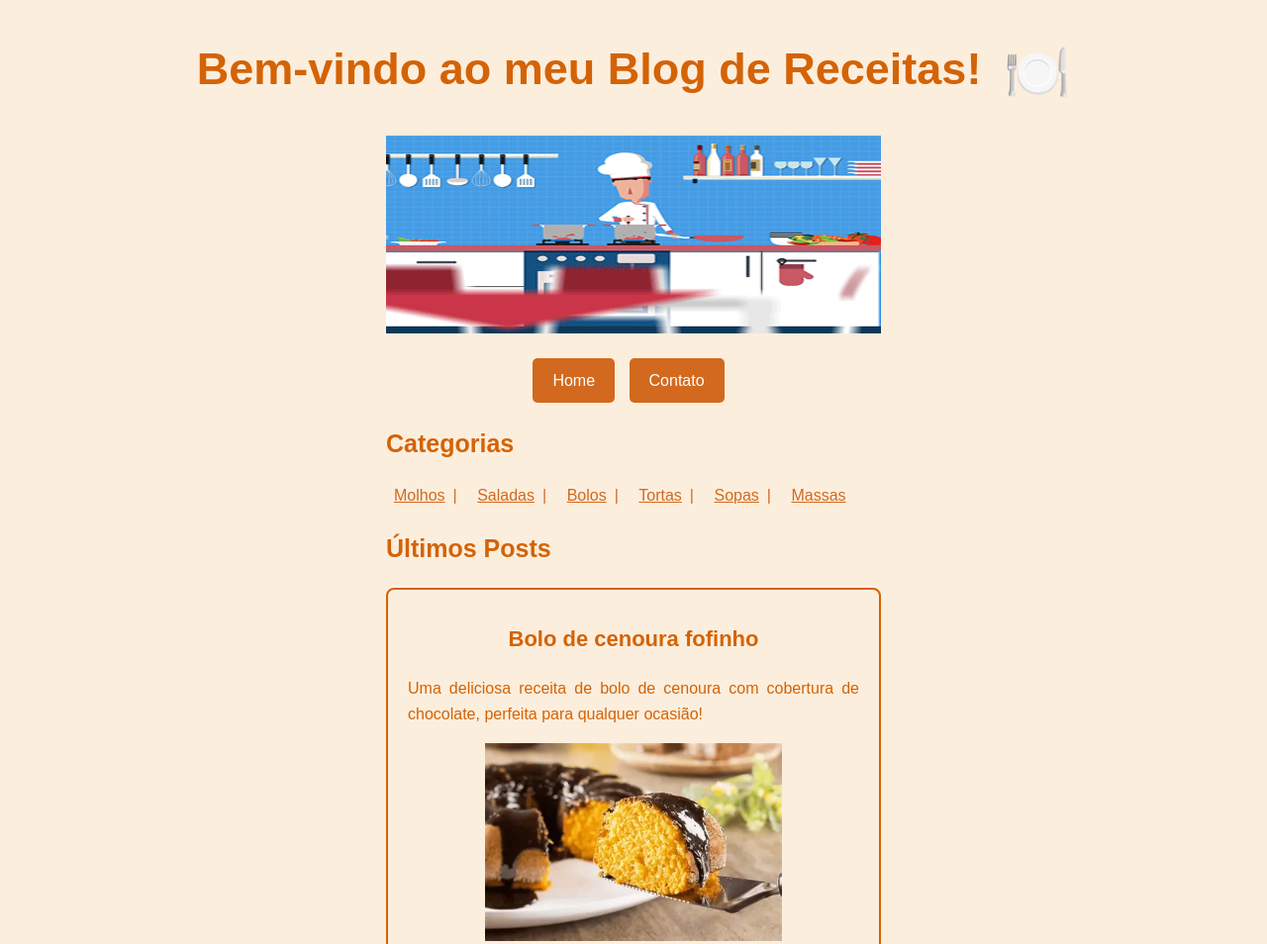
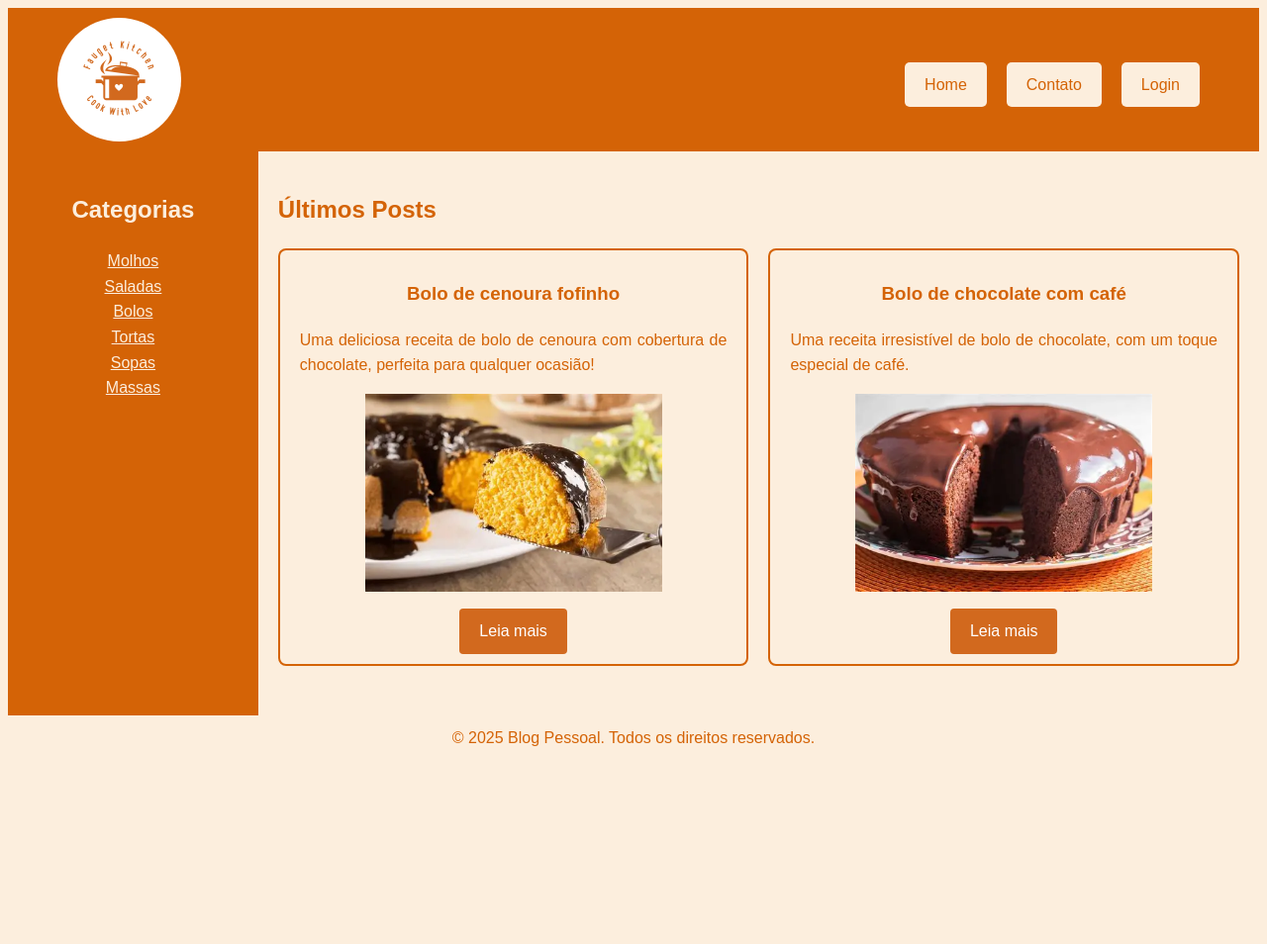
Before and after one commit to tavareslexia/meu-portfolio, a plain HTML site: page index.html in a window 1280 px wide. Shown: the top 954 px of the page at 99% size. After the commit the page ends 800 px from the top, so only its background shows below. Drawn offline with Linux system fonts and the light colour scheme; files whose address does not match are found by name.

Commit message:
Added flexbox & grid layout

```diff
--- /dev/null
+++ b/css/Flexbox/flexbox.css
@@ -0,0 +1,57 @@
+*,
+*::before,
+*::after {
+  box-sizing: border-box;
+}
+
+.card {
+  display: flex;
+  flex-wrap: wrap; /* Permite quebra de linha */
+  gap: 16px; /* Espaço entre os cards */
+  justify-content: center;
+  padding: 16px;
+}
+
+.card section {
+  display: flex;
+  flex: 1;
+  text-align: center; /* Centraliza o texto */
+  flex-direction: column; /* organiza os elementos em coluna */
+  border: 1px solid #ddd;
+  border-radius: 8px;
+  box-shadow: 0 1px 3px rgba(0,0,0,0.1);
+  background-color: #fff;
+  padding: 16px;
+}
+
+.card-content {
+  flex-grow: 2; /* Permite que o conteúdo ocupe o espaço restante */
+}
+
+.card-content p{
+    text-align: justify; /* Justifica o texto */
+}
+
+.card img {
+  max-width: 100%; /* Garante que a imagem não ultrapasse o tamanho do card */
+  height: auto;
+  margin-bottom: 8px;
+}
+
+button {
+  background-color: #d46306; /* Cor de fundo do botão */
+  color: #fceedd; /* Cor do texto do botão */
+  padding: 8px 16px; /* Preenchimento interno do botão */
+  border: none; /* Remove borda padrão */
+  border-radius: 4px; /* Borda arredondada */
+  cursor: pointer; /* Muda o cursor ao passar sobre o botão */
+  width: fit-content; /* Ajusta o tamanho do botão ao conteúdo */
+  margin: 0 auto; /* Centraliza o botão */
+  margin-bottom: 5px;
+}
+
+.container {
+  display: grid;
+  grid-template-columns: repeat(3, 1fr); /* Três colunas de tamanho igual */
+  gap: 16px; /* Espaço entre os cards */
+}
--- a/css/style.css
+++ b/css/style.css
@@ -11,25 +11,66 @@ body {
   background-color: #fceedd;
   color: #d46306;
   text-align: justify; /* Justifica o texto */
+  padding: 0; /* Remove o preenchimento */
 }
 
-#cabecalho h1::after {
-  content: ' 🍽️';
-  margin-left: 10px;
-  font-size: 1.2em; /* tamanho um pouco maior que o texto */
-  vertical-align: middle;
+header img {
+  width: 125px; /* Largura da imagem */
+  height: 125px; /* Altura */
+  border-radius: 50%; /* Borda arredondada */
 }
 
-nav {
-  text-align: center; /* Centraliza os botões */
-  margin-top: 15px;
+
+header {
+  display: flex;
+  justify-content: space-between; /* Espaço entre os itens */
+  align-items: center; /* Alinha verticalmente */
+  background-color: #d46306; /* Cor de fundo do cabeçalho */
+  color: #fceedd; /* Cor do texto do cabeçalho */
+  padding: 10px 50px; /* Preenchimento interno */
+  flex-wrap: wrap; /* Permite quebra de linha */
 }
 
-nav a {
+nav ul {
+  list-style: none; /* Remove bolinhas */
+  display: flex;    /* Coloca os itens lado a lado */
+  padding: 0;       /* Remove espaçamento interno */
+  margin: 0;        /* Remove espaçamento externo */
+}
+
+nav li {
+  margin-right: 10px; /* Espaço entre os botões */
+}
+
+
+header nav {
+  display:flex;
+  flex-wrap: wrap; /* Permite quebra de linha */
+  justify-content: center; /* Centraliza os links */
+}
+
+button {
+  all: unset;
+}
+
+.card {
+  display: flex;
+  flex-direction: row;
+  align-items: center;
+  justify-content: space-between; /* Mantém espaçamento entre os itens */
+  gap: 20px; /* Espaço entre os itens */
+}
+
+.card > * {
+  flex: 1; /* Ocupa espaço igual */
+}
+
+
+nav a, button {
   display: inline-block; /* Exibe como bloco */
   padding: 10px 20px;
-  background-color: #d2691e;
-  color: white;
+  background-color: #fceedd; /* Cor de fundo dos links */
+  color: #d46306; /* Cor do texto dos links */
   text-decoration: none; /* remove o sublinhado */
   border-radius: 5px;   /* Borda arredondada */
   margin-right: 10px; /* espaço entre os botões */
@@ -37,7 +78,8 @@ nav a {
   margin-top: 10px;
 }
 
-nav a:hover {
+
+nav a:hover, button:hover {
   background-color: #a0522d; /* tom mais escuro no hover */
 }
 
@@ -45,14 +87,16 @@ aside a {
   margin: 0 8px;
   position: relative;
   text-decoration: underline;
-  color: #d2691e;
+  color: #fceedd;
   transition: color 0.3s ease;
 }
 
-aside a:not(:last-child)::after { /* adiciona barra vertical entre os links, exceto no último */
-  content: "|";
-  margin-left: 8px; /* espaço entre os links */
-  color: #d2691e;
+aside{
+  display: flex;
+  flex-direction: column; /* Organiza os links em coluna */
+  align-items: center; /* Centraliza os links */
+  padding: 20px;
+  background-color: #d46306; /* Cor de fundo do aside */
 }
 
 a:hover {
@@ -60,20 +104,15 @@ a:hover {
 }
 
 .container {
-  max-width: 500px;       /* Largura máxima */
+  max-width: 1200px;       /* Largura máxima */
   margin: 0 auto;          /* Centraliza horizontalmente */
 }
 
-img {
+.container img {
   display: block;
   margin: 0 auto;
 }
 
-h1 {
-  font-size: 45px;
-  margin-bottom: 20px;
-  text-align: center;
-}
 
 .container h2 {
   font-size: 25px;
@@ -132,3 +171,33 @@ input:focus, textarea:focus, select:focus {
 #rodape {
   text-align: center;
 }
+
+body{
+  display:grid;
+  grid-template-columns: 1fr 4fr; /* duas colunas, a primeira com o dobro da largura da segunda */
+  grid-template-areas:
+    "header header"
+    "aside main"
+    "footer footer";
+}
+
+aside h2{
+  color: #fceedd;
+}
+
+header {
+  grid-area: header;
+}
+main {
+  grid-area: main;
+  padding: 20px;
+}
+aside {
+  grid-area: aside;
+  padding: 20px;
+}
+
+footer {
+  grid-area: footer;
+  padding: 10px 0; /* Preenchimento interno */
+}
--- a/index.html
+++ b/index.html
@@ -10,17 +10,15 @@
 
 <body>
     <header id="cabecalho">
-        <h1>Bem-vindo ao meu Blog de Receitas! </h1>
-        <img src="C:\Users\lab2d\OneDrive - Lab2dev\Projetos\projeto-portfolio\images\receita.gif" alt="Gif cozinheiro"
-            width="500" height="200">
+        <img src="C:\Users\lab2d\OneDrive - Lab2dev\Projetos\projeto-portfolio\images\logo.png" alt="Logo">
         <nav>
-            <a href="index.html">Home </a>
-            <a href="contato.html">Contato </a>
+            <ul>
+                <li><a href="index.html">Home </a></li>
+                <li><a href="contato.html">Contato </a></li>
+            </ul>
+            <button type="button">Login</button>
         </nav>
     </header>
-
-    <div class="container">
-        <main>
     <aside>
         <h2>Categorias</h2>
         <a href="#">Molhos</a>
@@ -31,8 +29,10 @@
         <a href="#">Massas</a>
 
     </aside>
+    <main>
         <section>
             <h2>Últimos Posts</h2>
+            <div class="card">
                 <article>
                     <h3>Bolo de cenoura fofinho</h3>
                     <p>Uma deliciosa receita de bolo de cenoura com cobertura de chocolate, perfeita para qualquer
@@ -41,6 +41,7 @@
                     <img src="C:\Users\lab2d\OneDrive - Lab2dev\Projetos\projeto-portfolio\images\bolo.webp"
                         alt="Bolo de cenoura" width="300" height="200"><br />
                     <a href="receita_cenoura.html">Leia mais</a>
+
                 </article>
                 <article>
                     <h3>Bolo de chocolate com café</h3>
@@ -49,12 +50,12 @@
                         alt="Bolo de chocolate" width="300" height="200"><br />
                     <a href="receita_chocolate.html">Leia mais</a>
                 </article>
+            </div>
         </section>
     </main>
     <footer id="rodape">
         &copy; 2025 Blog Pessoal. Todos os direitos reservados.
     </footer>
-    </div>
 </body>
 
 </html>
```
Also changed, not shown: css/Flexbox/flexbox.html (added, +81 -0 lines), images/logo.png (added). Lines whose indentation alone changed are shown as unchanged.
